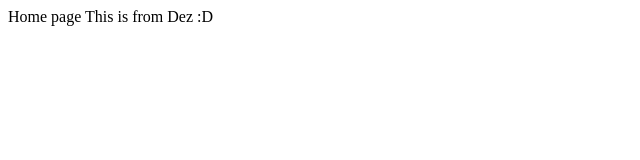
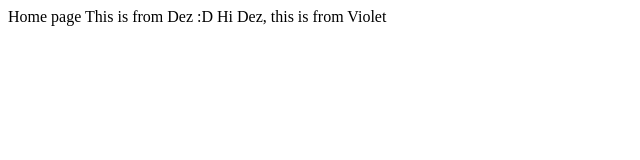
Before and after one commit to vlino2015/classGitRepo, a plain HTML site: page index.html in a window 1280 px wide. Shown: the whole page, without its empty margins (0-640 px from the left). Drawn offline with Linux system fonts and the light colour scheme.

Commit message:
Violet changes to Dez

```diff
--- a/index.html
+++ b/index.html
@@ -9,5 +9,7 @@
 <body>
     Home page
     This is from Dez :D
+
+    Hi Dez, this is from Violet
 </body>
 </html>
```
